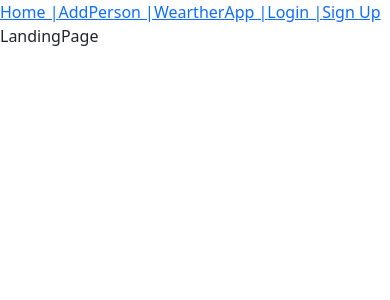
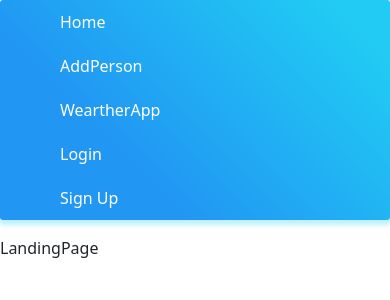
Before and after one commit to MasterJameson/NewPortfolio, a React (Create React App) app: page / in a window 390 px wide. Shown: the top 300 px of the page. Built offline with nearby package versions, Linux system fonts and the light colour scheme.

Commit message:
added mui them for responsive and fix nav design and local storage for active user

```diff
--- a/db/db.json
+++ b/db/db.json
@@ -180,27 +180,6 @@
     }
   ],
   "loginSesh": [
-    {
-      "email": "bagainjameson@gmail.com",
-      "password": "123123123",
-      "time": "4/17/2022 9:19 am",
-      "id": 1
-    },
-    {
-      "email": "bagainjameson@gmail.com",
-      "time": "4/17/2022 9:27 am",
-      "id": 2
-    },
-    {
-      "email": "bagainjameson@gmail.com",
-      "time": "4/17/2022 9:29 am",
-      "id": 3
-    },
-    {
-      "email": "bagainjameson@gmail.com",
-      "time": "4/18/2022 9:53 am",
-      "id": 4
-    }
   ],
   "comments": [
     {
--- a/src/App.tsx
+++ b/src/App.tsx
@@ -12,13 +12,19 @@ import { BrowserRouter, Route, Routes } from 'react-router-dom';
 import { Nav } from './Nav/Navigation';
 import LandingPage from './Home/LandingPage';
 import SingUp from './Forms/SignUp/SingUp';
+import { createTheme ,ThemeProvider} from '@mui/material';
+// import { createTheme, ThemeProvider } from '@mui/styles';
 
+const theme = createTheme()
 
 function App() {
+
 
   return (
     <React.Fragment >
       <Provider store={appStore} >
+        <ThemeProvider theme={theme}>
+
         <BrowserRouter>
           <Nav />
           <Routes>
@@ -29,6 +35,7 @@ function App() {
             <Route path="/sign-up" element={<SingUp />} />
           </Routes>
         </BrowserRouter>
+        </ThemeProvider>
         {/* <ClassComponentApp /> */}
         {/* <SignUpForm /> */}
         {/* <Exam /> */}
--- a/src/Forms/Login/LoginPage.tsx
+++ b/src/Forms/Login/LoginPage.tsx
@@ -55,7 +55,7 @@ const LoginPage = () => {
 
   const validateField = (e: React.FormEvent<HTMLFormElement>) => {
     const [getEmail] = signUpAcc.filter((item: any) => item.email === inputValue.email)
-    return getEmail ? getEmail.password === inputValue.password ? true : false : false
+    return getEmail ? getEmail.password === inputValue.password ? getEmail : false : false
   }
 
   const handleChange = (e: React.ChangeEvent<HTMLTextAreaElement | HTMLInputElement>) => {
@@ -78,7 +78,7 @@ const LoginPage = () => {
     e.preventDefault()
     if (validateField(e)) {
       handleReset();
-      dispatch(postLogAcc(inputValue))
+      dispatch(postLogAcc(validateField(e)))
     } else {
       setInputValue({...inputValue, formInvalid: true})
     }
--- a/src/Home/LandingPage.tsx
+++ b/src/Home/LandingPage.tsx
@@ -1,9 +1,12 @@
-import React from 'react'
+import React, { useState } from 'react'
 
 function LandingPage() {
+const getActiveUser = localStorage.getItem('userAcc')
+console.log('getActiveUser', getActiveUser)
+
   return (
     <>
-      <p>LandingPage</p>
+      <p >LandingPage</p>
     </>
   )
 }
--- a/src/Nav/Navigation.tsx
+++ b/src/Nav/Navigation.tsx
@@ -1,24 +1,67 @@
+import { makeStyles } from '@mui/styles';
 import { Link } from 'react-router-dom';
+import Box from '@mui/material/Box';
+
+
+const useStyles = makeStyles((theme:any) => ({
+  navContainer: {
+    display: 'flex',
+    background: 'linear-gradient(45deg, #2196F3 30%, #21CBF3 90%)',
+    border: 0,
+    borderRadius: 3,
+    boxShadow: '0 3px 5px 2px rgba(33, 203, 243, .3)',
+    padding: '0 30px',
+    listStyleType: 'none',
+    alignItems: 'center',
+    [theme.breakpoints.down('sm')]: {
+      display: 'block',
+    },
+  },
+  anchor: {
+    display: 'block',
+    padding: '10px 30px',
+    color: '#fff',
+    textDecoration: 'none',
+
+  }
+}))
 
 export const Nav = () => {
 
+  const classes = useStyles()
+
+
   return (
     <>
-      <Link to={''} >
-        Home |
+      <Box  >
+        <ul className={classes.navContainer}>
+          <li>
+            <Link to={''} className={classes.anchor}>
+              Home
             </Link>
-      <Link to={'add-person'} >
-        AddPerson |
+          </li>
+          <li>
+            <Link to={'add-person'} className={classes.anchor}>
+              AddPerson
             </Link>
-      <Link to={'waether-app'} >
-        WeartherApp |
+          </li>
+          <li>
+            <Link to={'waether-app'} className={classes.anchor}>
+              WeartherApp
             </Link>
-      <Link to={'login'} >
-        Login |
+          </li>
+          <li>
+            <Link to={'login'} className={classes.anchor}>
+              Login
             </Link>
-      <Link to={'sign-up'} >
+          </li>
+          <li>
+            <Link to={'sign-up'} className={classes.anchor}>
               Sign Up
             </Link>
+          </li>
+        </ul>
+      </Box>
     </>
   )
 }
--- a/src/redux/actions/LoginAction.tsx
+++ b/src/redux/actions/LoginAction.tsx
@@ -11,10 +11,12 @@ export const postLogAcc = (payload: any) => (dispatch: any) => {
     return (date.getMonth() + 1) + "/" + date.getDate() + "/" + date.getFullYear() + " " + strTime;
   }
   const date = new Date();
+  console.log('payload', payload)
 
   const data = {
     email: payload.email,
-    // password: payload.password,
+    firstName: payload.firstName,
+    lastName: payload.lastName,
     time: formatDate(date)
   }
 
```
Lines whose indentation alone changed are shown as unchanged.
